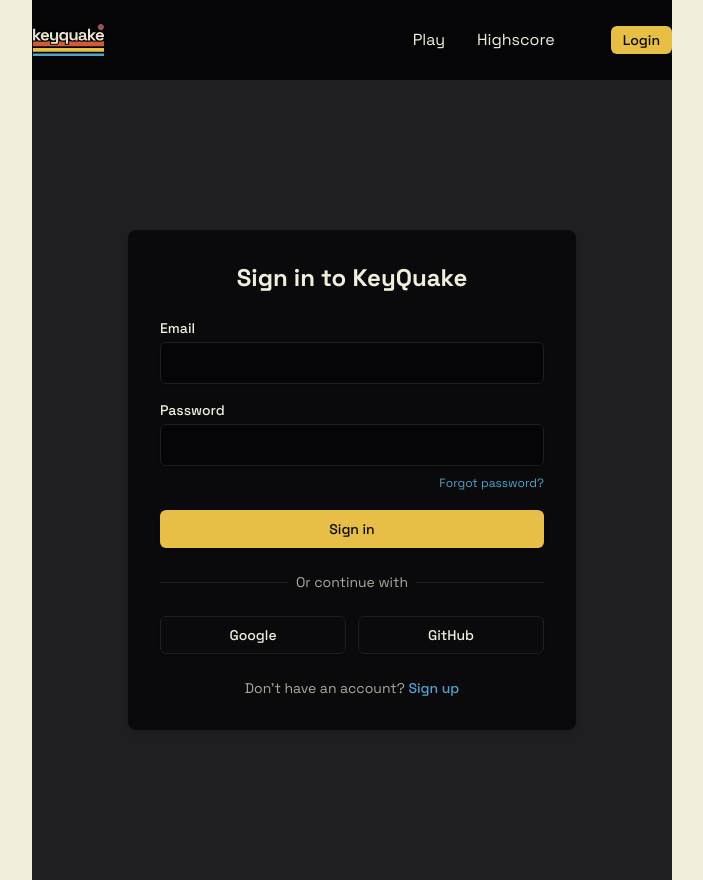
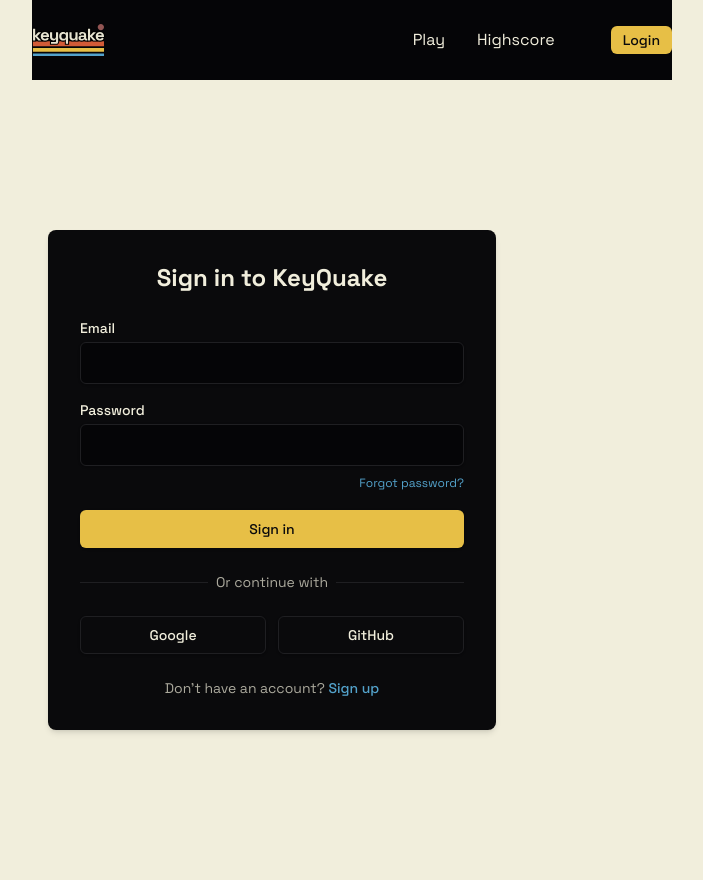
Before and after one commit to SimonRosengren/keyboard-tester, a Nuxt app: page /login in a window 1280 px wide. Shown: the whole page, without its empty margins (288-991 px from the left). Built offline with nearby package versions, Linux system fonts and the light colour scheme; no server answers.

Commit message:
Google sso

```diff
--- a/components/NavBar.vue
+++ b/components/NavBar.vue
@@ -15,7 +15,8 @@
         <div class="ml-6 flex items-center">
           <template v-if="userStore.isLoggedIn">
             <div class="flex items-center gap-4">
-              <span class="text-sm">{{ userStore.email }}</span>
+              <img v-if="userStore.user?.user_metadata?.avatar_url" :src="userStore.user.user_metadata?.avatar_url" class="rounded-full w-7 h-7" />
+              <Icon v-else name="solar:user-circle-bold" class="text-kq-yellow !w-7 !h-7" />
               <button
                 @click="handleLogout"
                 class="px-3 py-1 text-sm font-medium text-kq-black-200
--- a/composables/useIndexedDB.ts
+++ b/composables/useIndexedDB.ts
@@ -10,7 +10,6 @@ export function useIndexedDB() {
   const initDB = () => {
     return new Promise<void>((resolve, reject) => {
       if (!process.client) {
-        reject('IndexedDB is only available in the browser');
         return;
       }
 
--- a/pages/login.vue
+++ b/pages/login.vue
@@ -1,5 +1,5 @@
 <template>
-  <div class="min-h-screen flex items-center justify-center p-4 bg-kq-black-100 text-kq-white">
+  <div class="min-h-screen flex items-center p-4 text-kq-white">
     <div class="max-w-md w-full bg-kq-black-200 rounded-lg shadow-md p-8">
       <div class="mb-6 text-center">
         <h1 class="text-2xl font-bold">Sign in to KeyQuake</h1>
```
Also changed, not shown: 1 other file (tests, documents, lock files or other folders).
